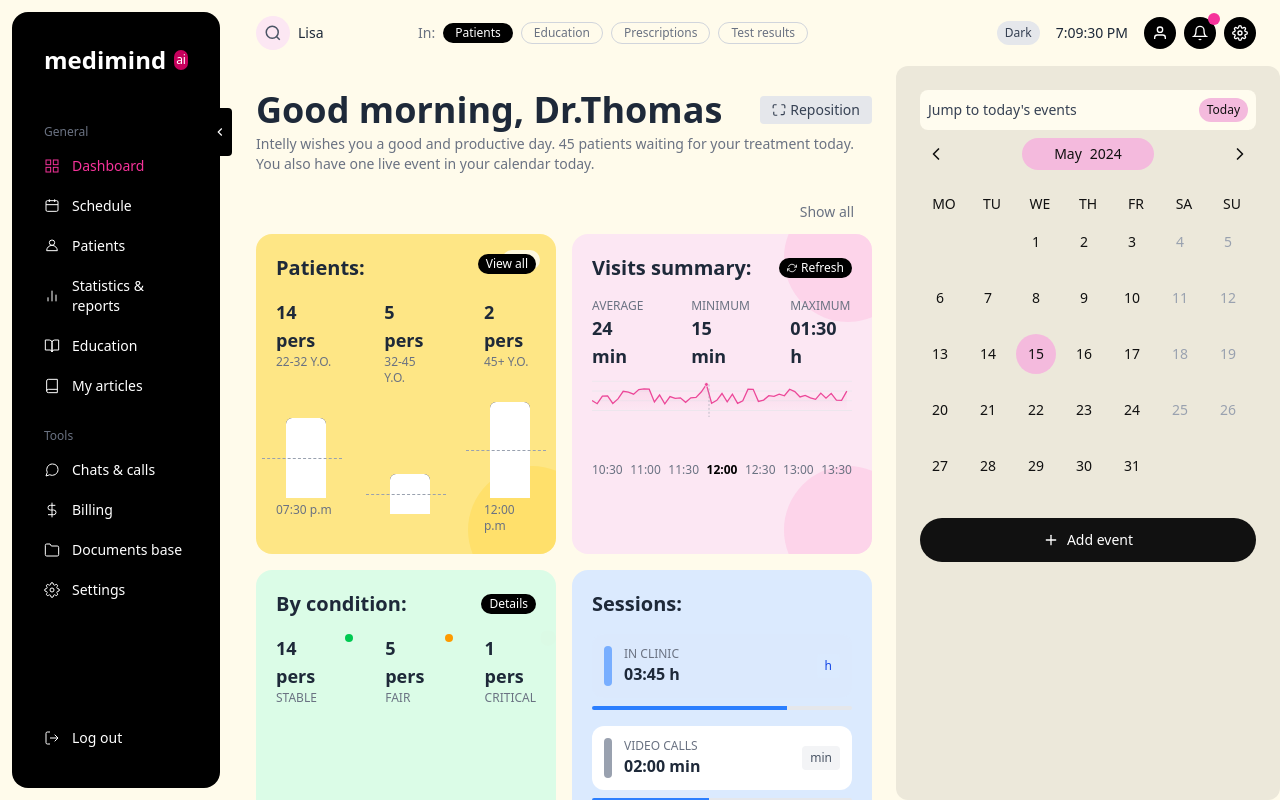
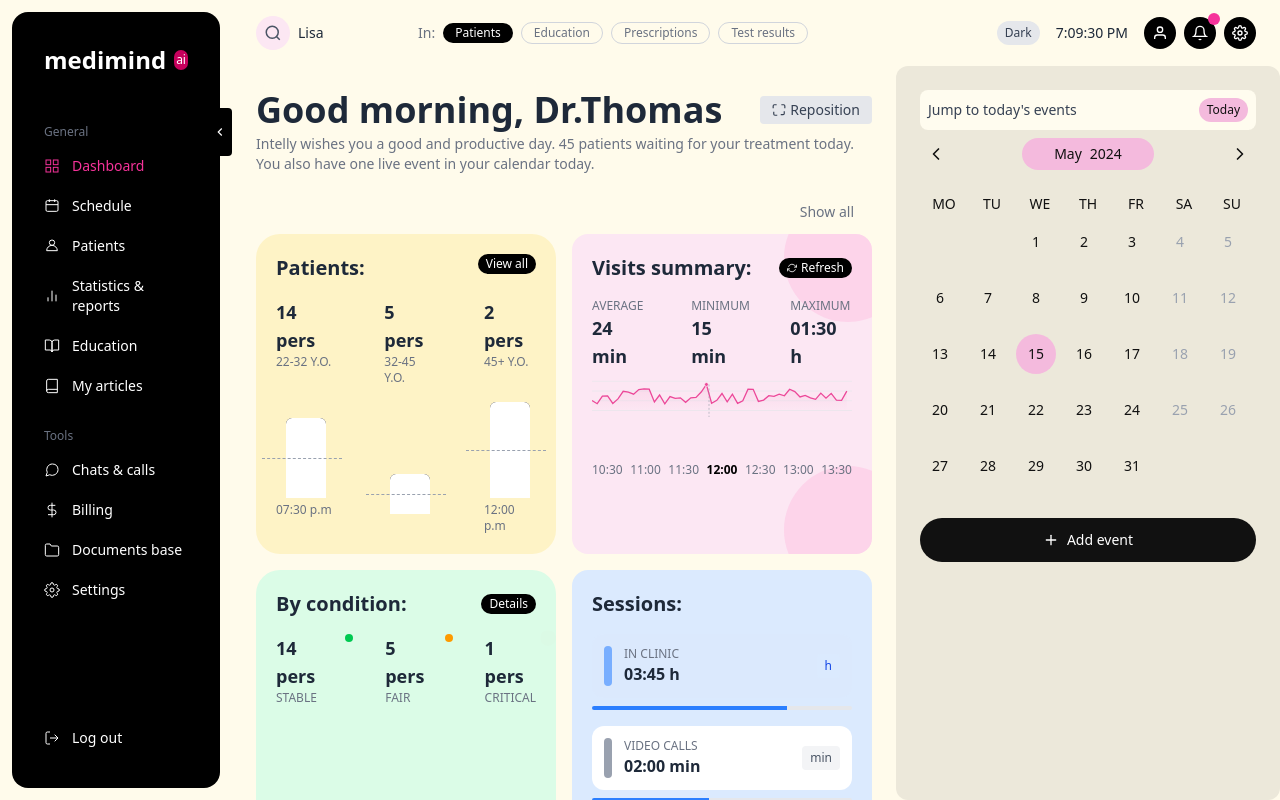
Before and after one commit to thomas-x-69/medimind-ai, a Next.js app: page / in a window 1280 px wide. Built offline with nearby package versions, Linux system fonts and the light colour scheme.

Commit message:
updated cards

```diff
--- a/src/components/dashboard/ConditionsSummary.js
+++ b/src/components/dashboard/ConditionsSummary.js
@@ -29,9 +29,7 @@ const ConditionsSummary = ({
   return (
     <div
       key={`card-${cardType}`}
-      className={`${
-        cardBgClasses[cardType]
-      } rounded-2xl p-5 relative overflow-hidden transition-all duration-500 transform ${scaleInClass} ${fadeInClass} delay-400
+      className={`bg-green-100 rounded-3xl p-5 relative overflow-hidden transition-all duration-500 transform ${scaleInClass} ${fadeInClass} delay-400
       ${draggingEnabled ? "draggable-component" : ""}
       ${hoveredCard === cardType ? "scale-[1.02]" : ""}
       ${isDragging && draggedItem === cardType ? "dragging" : "opacity-100"}`}
@@ -123,7 +121,7 @@ const ConditionsSummary = ({
             ></div>
 
             {/* Hover details */}
-            <div className="absolute top-full left-0 mt-2 bg-white rounded shadow-lg p-2 opacity-0 group-hover:opacity-100 transition-opacity duration-300 text-xs z-10 w-32">
+            <div className="absolute top-full left-0 mt-2 bg-white rounded-lg shadow-lg p-2 opacity-0 group-hover:opacity-100 transition-opacity duration-300 text-xs z-10 w-32">
               <div className="font-bold">{item.label}</div>
               <div className="mt-1">
                 <div className="flex justify-between">
--- a/src/components/dashboard/PatientsSummary.js
+++ b/src/components/dashboard/PatientsSummary.js
@@ -3,9 +3,6 @@ import React from "react";
 const PatientsSummary = ({
   cardType,
   isLoaded,
-  cardBgClasses,
-  scaleInClass,
-  fadeInClass,
   hoveredCard,
   setHoveredCard,
   isDragging,
@@ -23,9 +20,9 @@ const PatientsSummary = ({
   return (
     <div
       key={`card-${cardType}`}
-      className={`${
-        cardBgClasses[cardType]
-      } rounded-2xl p-5 relative overflow-hidden transition-all duration-500 transform ${scaleInClass} ${fadeInClass} delay-200
+      className={`bg-amber-100 rounded-3xl p-5 relative overflow-hidden transition-all duration-500 transform
+      ${isLoaded ? "opacity-100 translate-y-0" : "opacity-0 translate-y-4"}
+      ${isLoaded ? "scale-100" : "scale-95"}
       ${draggingEnabled ? "draggable-component" : ""}
       ${hoveredCard === cardType ? "scale-[1.02]" : ""}
       ${isDragging && draggedItem === cardType ? "dragging" : "opacity-100"}`}
@@ -115,14 +112,6 @@ const PatientsSummary = ({
           </div>
         ))}
       </div>
-
-      {/* Interactive visual elements */}
-      <div className="absolute -bottom-10 -right-10 w-32 h-32 bg-amber-300 rounded-full opacity-30 transition-all duration-700 transform group-hover:scale-110 group-hover:rotate-45"></div>
-      <div className="absolute top-4 right-4">
-        <div className="text-xs bg-white bg-opacity-70 rounded-full px-2 py-0.5 animate-pulse">
-          Live
-        </div>
-      </div>
     </div>
   );
 };
--- a/src/components/ui/Card.js
+++ b/src/components/ui/Card.js
@@ -4,10 +4,10 @@ const Card = ({
   children,
   title,
   background = "bg-white",
-  rounded = "rounded-[20px]",
+  rounded = "rounded-3xl",
   shadow = "shadow-sm",
   className = "",
-  padding = "p-0",
+  padding = "p-5",
   height,
   action,
   ...props
@@ -16,12 +16,12 @@ const Card = ({
     <div
       className={`${background} ${rounded} ${shadow} overflow-hidden ${className} ${
         height ? `h-${height}` : ""
-      }`}
+      } transition-all duration-300 hover:shadow-md`}
       {...props}
     >
       {title && (
-        <div className="px-5 py-4 border-b border-gray-100 flex justify-between items-center">
-          <h3 className="text-lg font-semibold">{title}</h3>
+        <div className="flex justify-between items-center mb-4">
+          <h3 className="text-xl font-semibold">{title}</h3>
           {action && <div>{action}</div>}
         </div>
       )}
```
